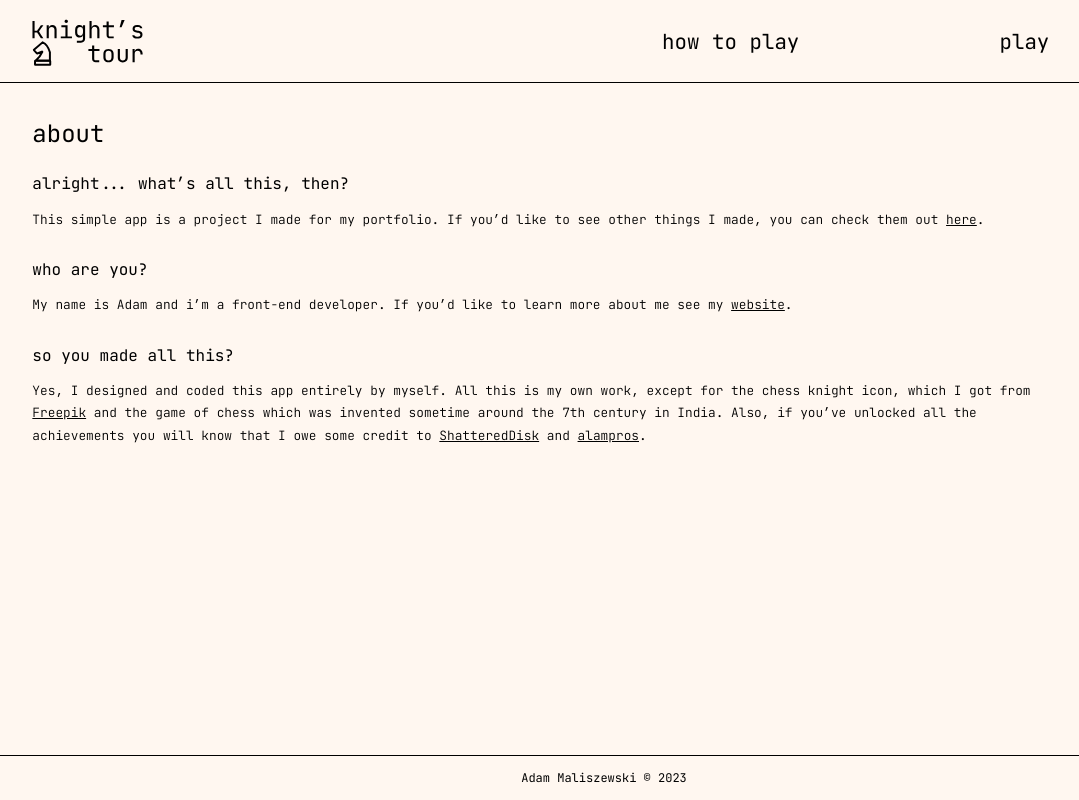
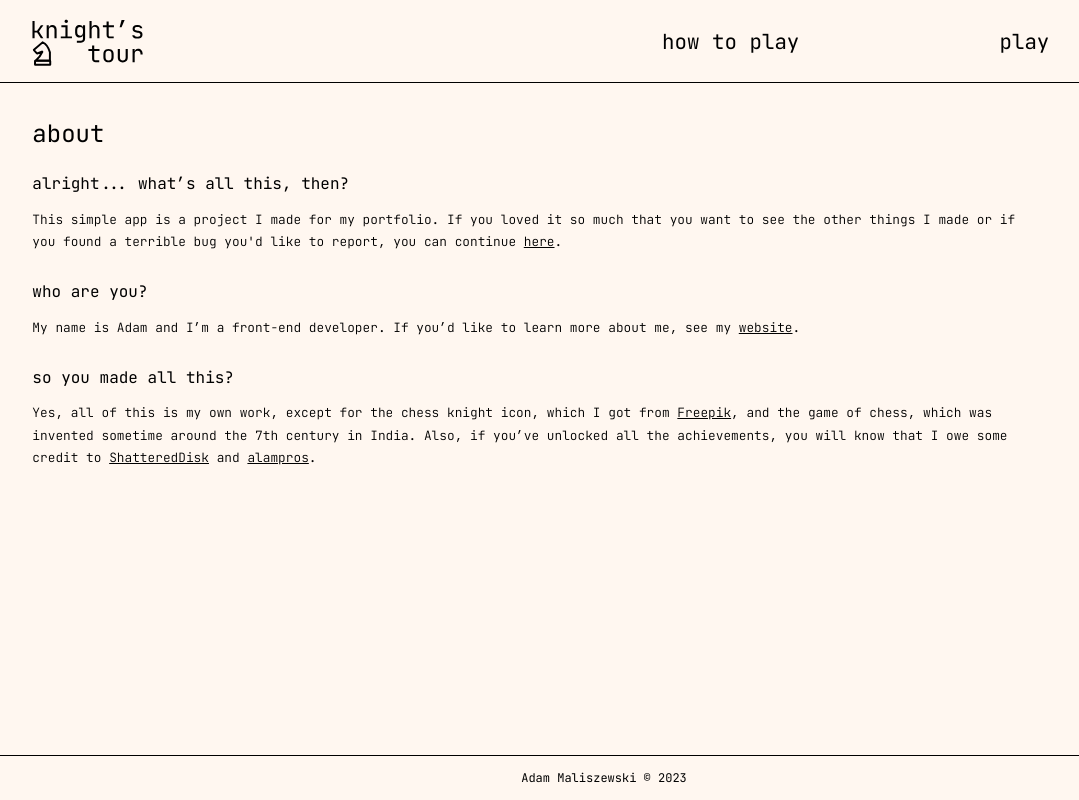
Before and after one commit to AdamMintaj/KnightsTour, a React (Create React App) app: page /about in a window 1280 px wide. Shown: the whole page, without its empty margins (36-1115 px from the left). Built offline with nearby package versions, Linux system fonts and the light colour scheme.

Commit message:
Code cleanup; modify About

```diff
--- a/src/components/Achievements/Achievements.tsx
+++ b/src/components/Achievements/Achievements.tsx
@@ -51,16 +51,6 @@ const Achievements = () => {
     dispatch({ type: ActionType.TOGGLE_EASY_MODE })
   }
 
-  const EasyModeSection = () => {
-    return (
-      <Styled.EasyModeWrapper>
-        <Styled.EasyModeTitle>easy mode</Styled.EasyModeTitle>
-        <Tooltip tip={tooltip} />
-        <Checkbox checked={easyMode} onChange={toggleEasyMode} />
-      </Styled.EasyModeWrapper>
-    )
-  }
-
   const CloseButton = () => {
     return (
       <Styled.CloseButton onClick={toggleMobilePopup}>
@@ -79,7 +69,11 @@ const Achievements = () => {
           <CloseButton />
         </Styled.MobileOnlyElement>
         <Styled.Title>achievements</Styled.Title>
-        <EasyModeSection />
+        <Styled.EasyModeWrapper>
+          <Styled.EasyModeTitle>easy mode</Styled.EasyModeTitle>
+          <Tooltip tip={tooltip} />
+          <Checkbox checked={easyMode} onChange={toggleEasyMode} />
+        </Styled.EasyModeWrapper>
         <List />
       </Styled.Container>
     </>
--- a/src/pages/About/About.tsx
+++ b/src/pages/About/About.tsx
@@ -8,24 +8,24 @@ const About = () => {
 
         <Styled.Question>alright... what’s all this, then?</Styled.Question>
         <Styled.Answer>
-          This simple app is a project I made for my portfolio. If you’d
-          like to see other things I made, you can check them out{" "}
+          This simple app is a project I made for my portfolio. If you loved it so much
+          that you want to see the other things I made or if you found a terrible bug
+          you'd like to report, you can continue{" "}
           <Styled.Link href="https://maliszewski.vercel.app/">here</Styled.Link>
           .
         </Styled.Answer>
 
         <Styled.Question>who are you?</Styled.Question>
         <Styled.Answer>
-          My name is Adam and i’m a front-end developer. If you’d like to
-          learn more about me see my{" "}
+          My name is Adam and I’m a front-end developer. If you’d like to
+          learn more about me, see my{" "}
           <Styled.Link href="https://maliszewski.vercel.app/">website</Styled.Link>
           .
         </Styled.Answer>
 
         <Styled.Question>so you made all this?</Styled.Question>
         <Styled.Answer>
-          Yes, I designed and coded this app entirely by myself. All this
-          is my own work, except for the chess knight icon, which I got
+          Yes, all of this is my own work, except for the chess knight icon, which I got
           from{" "}
           <Styled.Link
             href="https://www.flaticon.com/authors/freepik"
@@ -33,9 +33,9 @@ const About = () => {
             rel="noopener noreferrer"
           >
             Freepik
-          </Styled.Link>{" "}
-          and the game of chess which was invented sometime around the 7th
-          century in India. Also, if you’ve unlocked all the achievements
+          </Styled.Link>{", "}
+          and the game of chess, which was invented sometime around the 7th
+          century in India. Also, if you’ve unlocked all the achievements,
           you will know that I owe some credit to{" "}
           <Styled.Link
             href="https://github.com/ShatteredDisk"
```
